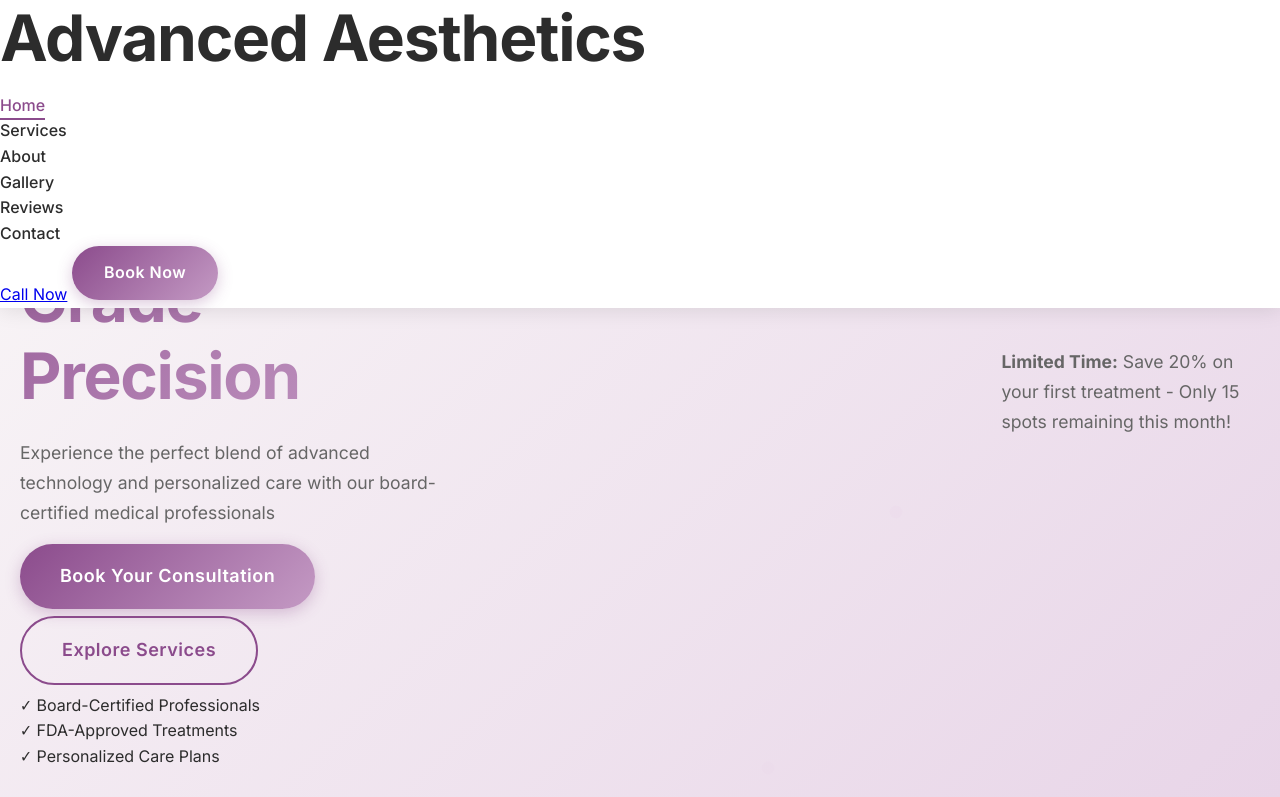
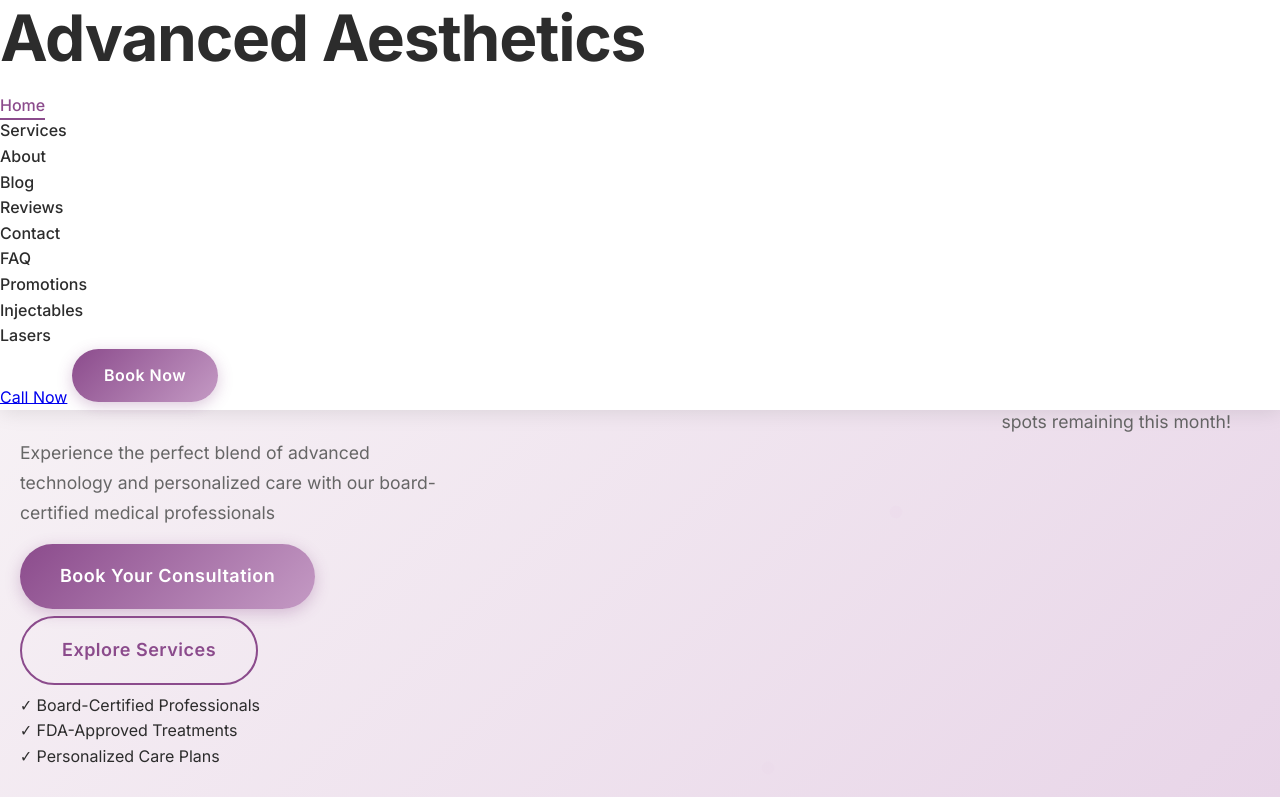
Before and after one commit to Zeterm4/AdvancedAesthetics, a website built with Vite: page index.html in a window 1280 px wide. Shown: the top 797 px of the page. Built offline with nearby package versions, Linux system fonts and the light colour scheme; files whose address does not match are found by name.

Commit message:
Update index.html

```diff
--- a/index.html
+++ b/index.html
@@ -21,9 +21,13 @@
     <li><a href="index.html" class="nav-link active">Home</a></li>
     <li><a href="services.html" class="nav-link">Services</a></li>
     <li><a href="about.html" class="nav-link">About</a></li>
-                    <li><a href="gallery.html" class="nav-link">Gallery</a></li>
+    <li><a href="blog.html" class="nav-link">Blog</a></li>
     <li><a href="testimonials.html" class="nav-link">Reviews</a></li>
     <li><a href="contact.html" class="nav-link">Contact</a></li>
+    <li><a href="faq.html" class="nav-link">FAQ</a></li>
+    <li><a href="promotions.html" class="nav-link">Promotions</a></li>
+    <li><a href="service-injectables.html" class="nav-link">Injectables</a></li>
+    <li><a href="service-lasers.html" class="nav-link">Lasers</a></li>
 </ul>
                 <div class="nav-cta">
                     <a href="tel:+1234567890" class="phone-link">Call Now</a>
```
Lines whose indentation alone changed are shown as unchanged.
